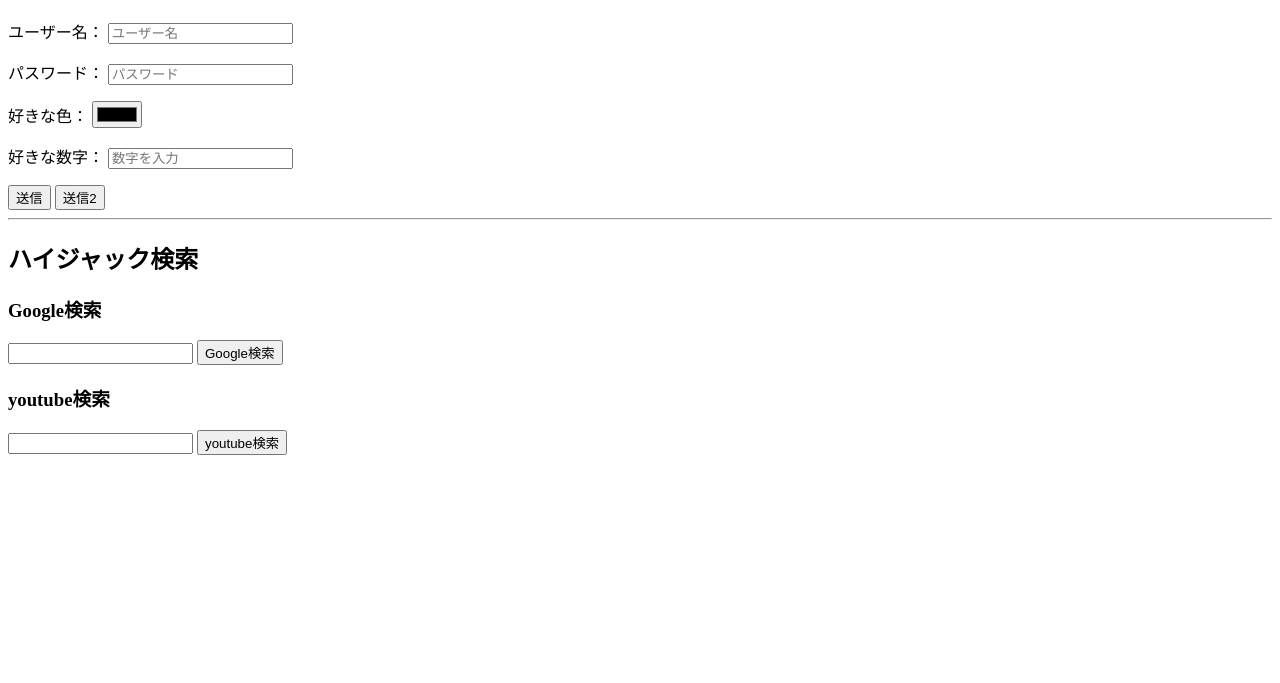
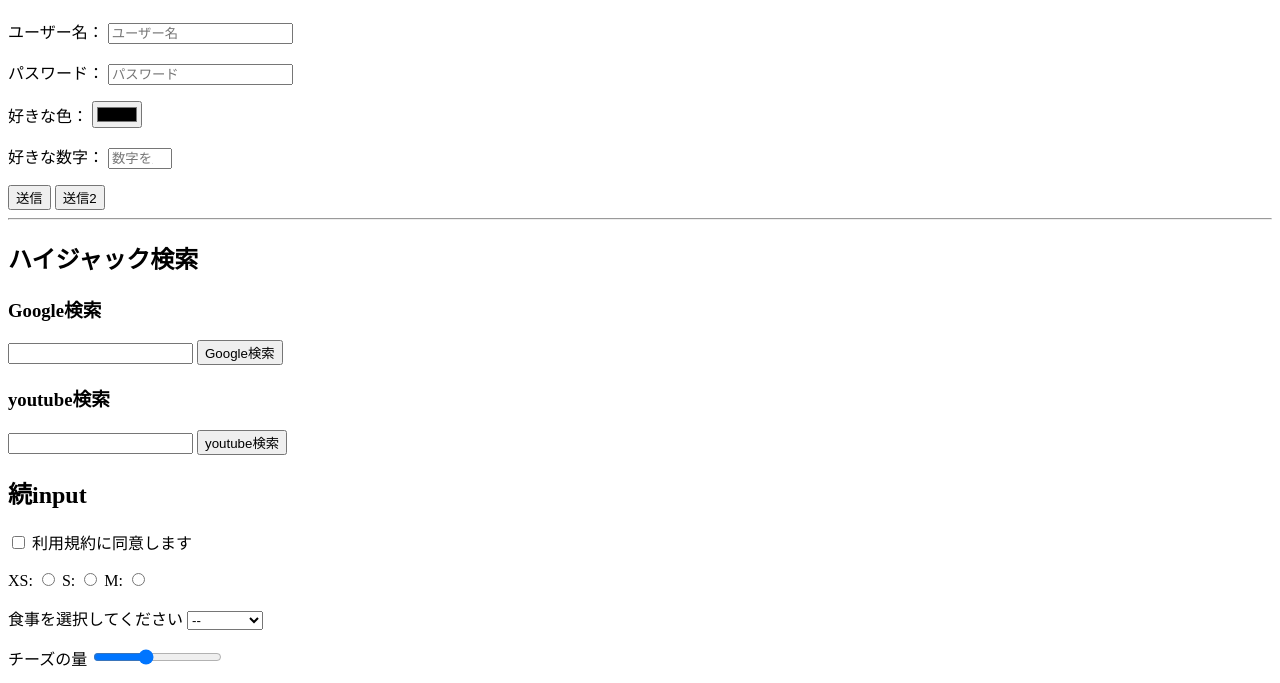
Before and after one commit to AttyAtty/WDB, a plain HTML site: page forms.html in a window 1280 px wide. Shown: the part 61-744 px from the top of the page. Drawn offline with Linux system fonts and the light colour scheme.

Commit message:
html終了まであと２講．formの使い方をほとんど学んだ

```diff
--- a/forms.html
+++ b/forms.html
@@ -30,8 +30,9 @@
         </p>
         <p>
             <!-- 以下のようにラベルを作ることもできる．でも上の書き方の方がよく使う．下のやつだと，必ずラベルトフォームが隣り合わせになってしまう -->
+            <!-- numberも範囲をminとmaxで指定することができる．stepも使える -->
             <label for="number">好きな数字：
-                <input id="number" type="number" placeholder="数字を入力" name="num">
+                <input id="number" type="number" placeholder="数字を入力" name="num" min="1" max="100">
             </label>
         </p>
         <!-- placeholderは何も入力していないときにデフォで入力欄に入っている文字． -->
@@ -64,7 +65,59 @@
         <button>youtube検索</button>
     </form>
 
+    <h2>続input</h2>
+    <form action="/birds">
+        <p>
+            <input type="checkbox"  id="agree" name="agree_tos" >
+        <!--<input type="checkbox"  id="agree" name="agree_tos" checked> checkedの属性を入れていると，デフォルトでチェックがついている状態になる -->
+            <label for="agree">利用規約に同意します</label>
+        </p>
+        <!-- チェックをつけて送信をすると，飛んだ先のURLがfile://wsl.localhost/birds?agree_tos=on となっていて，チェックボックスにチェックを入れることができていることがわかる．チェックがついていないと何も表示されない．-->
 
+        <!-- radioボタンとcheckboxのちがいは，checkboxは複数選択可能なのに対して，radioはグループの中で一つしか選択できない -->
+        <!-- inpまで入力してtabを押すと，nameとidの属性込みでinput要素を書いてくれる．そういうエメット -->
+        <p>
+            <label for="xs">XS:</label>
+            <input type="radio" name="size" id="xs" value="xs">
+            <label for="s">S:</label>
+            <input type="radio" name="size" id="s" value="s">
+            <label for="m">M:</label>
+            <input type="radio" name="size" id="m" value="m">
+            <!-- radioボタンのnameを同一にすることでボタンをグループ化し，一つのグループ内で一つしか選択できないようにしている -->
+            <!-- checkboxやradioボタンは送信したときにonしか返さないが，それだとsize=onでどのサイズが押されたかわからない．のでvalue属性を書くことによって,送信されたときにsizeに代入する値テキストを決めている． -->
+        </p>
+
+        <p>
+            <!-- 選択肢がある系のやつ．selectのなかにoptionを書く感じの構成 -->
+            <!-- valueの中に入っているものがフォームが送信する値となる.タグの間に書いたのが選択肢として表示されるもの -->
+            <!-- checkboxのcheckedのようにoptionのどれかにselectedの属性をつけると，初期値としてその選択肢が選択されている状態になる -->
+            <label for="meal">食事を選択してください</label>
+            <select name="meal" id="meal">
+                <option value="fish">焼き魚</option>
+                <option value="salad">サラダ</option>
+                <option value="steak">ステーキ</option>
+                <option value="none" selected>--</option>
+            </select>
+        </p>
+
+        <!-- rangeの範囲も指定できる．minとmaxで -->
+        <!-- 送信するとURLにcheese_level=7というような感じで出力される -->
+        <!-- どのくらいの単位でrangeのコマを移動させるかをstepで指定できる.valueで初期値を指定できる -->
+        <p>
+            <label for="cheese">チーズの量</label>
+            <input type="range" name="cheese_level" id="cheese" min="0" max="100" step="20" value="40">
+        </p>
+
+        <!-- テキストを複数行書くための入力欄と思ってもらっていい．inputタグのtypeのなかに入らないことに注意 -->
+        <!-- rowsで表示するtextareaの高さ(行数)，colsで幅(文字数)を設定できる．colsを超えると勝手に次の行に移行するし，rowsを超えると映ってないだけで勝手にその下の行に書き始める -->
+        <p>
+            <label for="comments">その他コメント</label>
+            <br><!--brは改行という意味-->
+            <textarea name="" id="comments" cols="30" rows="10" placeholder="コメントを入力してください"></textarea>
+        </p>
+
+        <button>送信</button>
+    </form>
 
 </body>
 </html>
```
